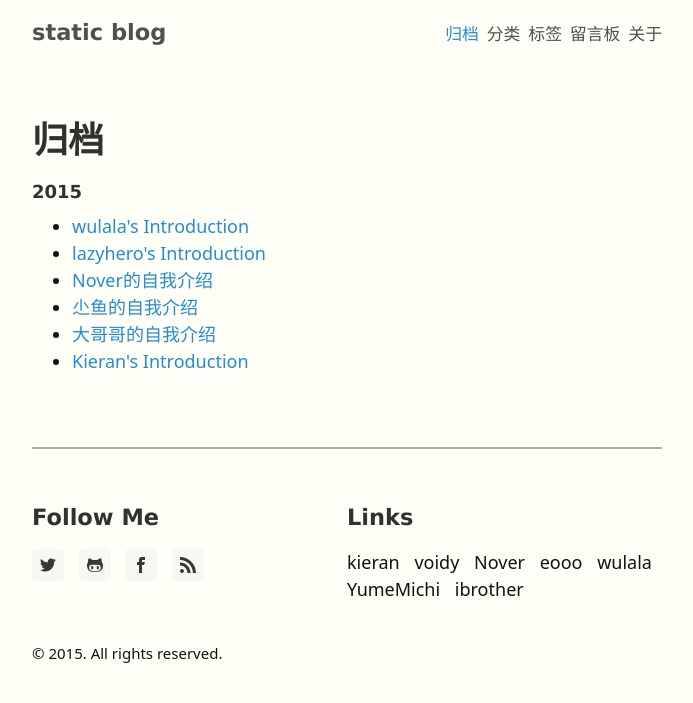
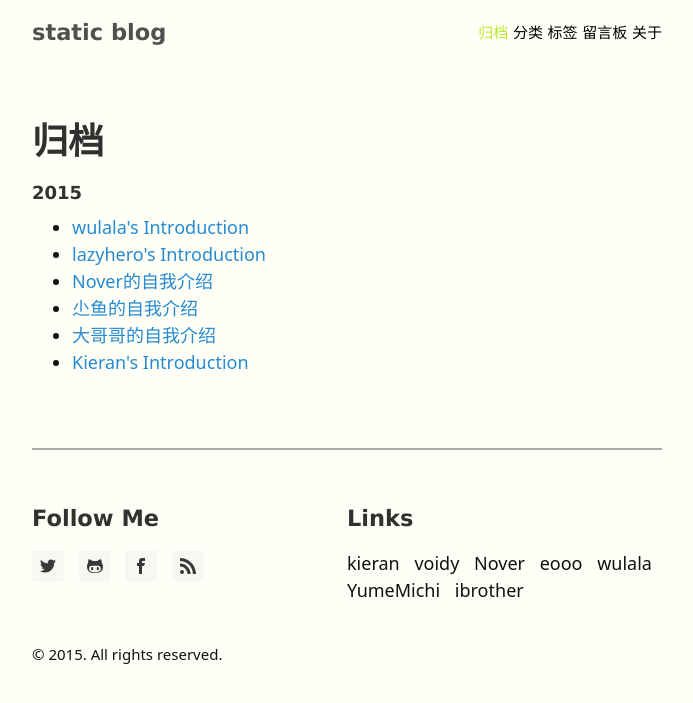
Before and after one commit to staticblog/staticblog.github.io, a Jekyll site: the page built from archive.html, in a window 1280 px wide. Shown: the top 703 px of the page, without its empty margins (293-986 px from the left). Built offline with Jekyll 4.4.1, drawn with Linux system fonts in a browser that asks for light colours.

Commit message:
fix nav in h3 bug

```diff
--- a/_includes/header.html
+++ b/_includes/header.html
@@ -1,6 +1,7 @@
 <header class="masthead" itemscope itemtype="http://schema.org/Organization">
     <h3 class="masthead-title">
         <a href="{{ site.baseurl }}/" title="Home" itemprop="url">{{ site.title }}</a>
+    </h3>
     <nav class="navigation">
         <ul>
         {% for nav in site.data.navs %}
@@ -16,5 +17,4 @@
         {% endfor %}
         </ul>
     </nav>
-    </h3>
 </header>
--- a/_sass/_base.scss
+++ b/_sass/_base.scss
@@ -78,6 +78,7 @@ a {
   // `:focus` is linked to `:hover` for basic accessibility
   &:hover,
   &:focus {
+    color: #bce72d;
     text-decoration: underline;
   }
 
--- a/_sass/_masthead.scss
+++ b/_sass/_masthead.scss
@@ -9,6 +9,7 @@
 }
 
 .masthead-title {
+  display: inline-block;
   margin-top: 0;
   margin-bottom: 0;
   color: #505050;
@@ -25,10 +26,6 @@
   }
 }
 
-a.active {
-  color: #268bd2;
-}
-
 .navigation {
   float: right;
 }
@@ -40,3 +37,11 @@ a.active {
 .navigation ul li {
   display: inline-block;
 }
+
+.navigation a{
+  color: #000;
+}
+
+.navigation a.active {
+  color: #bce72d;
+}
```
Lines whose indentation alone changed are shown as unchanged.
